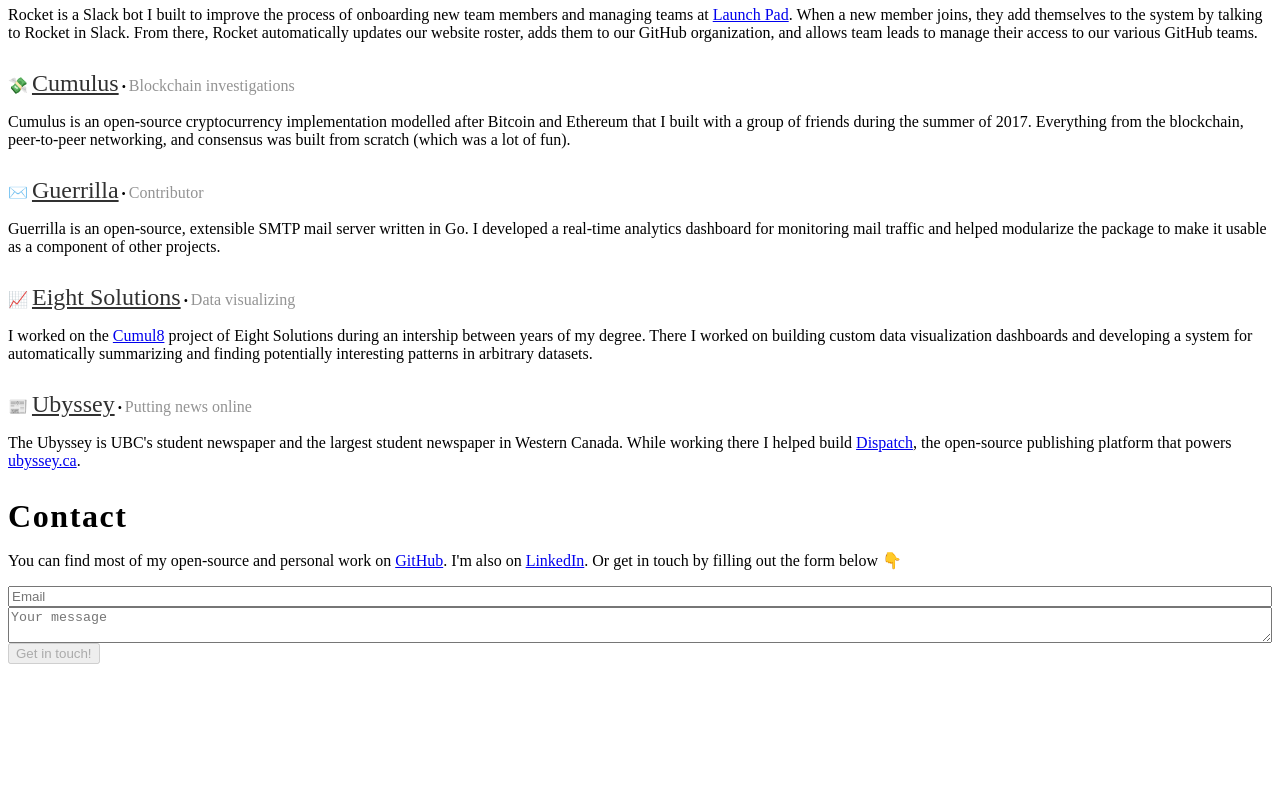
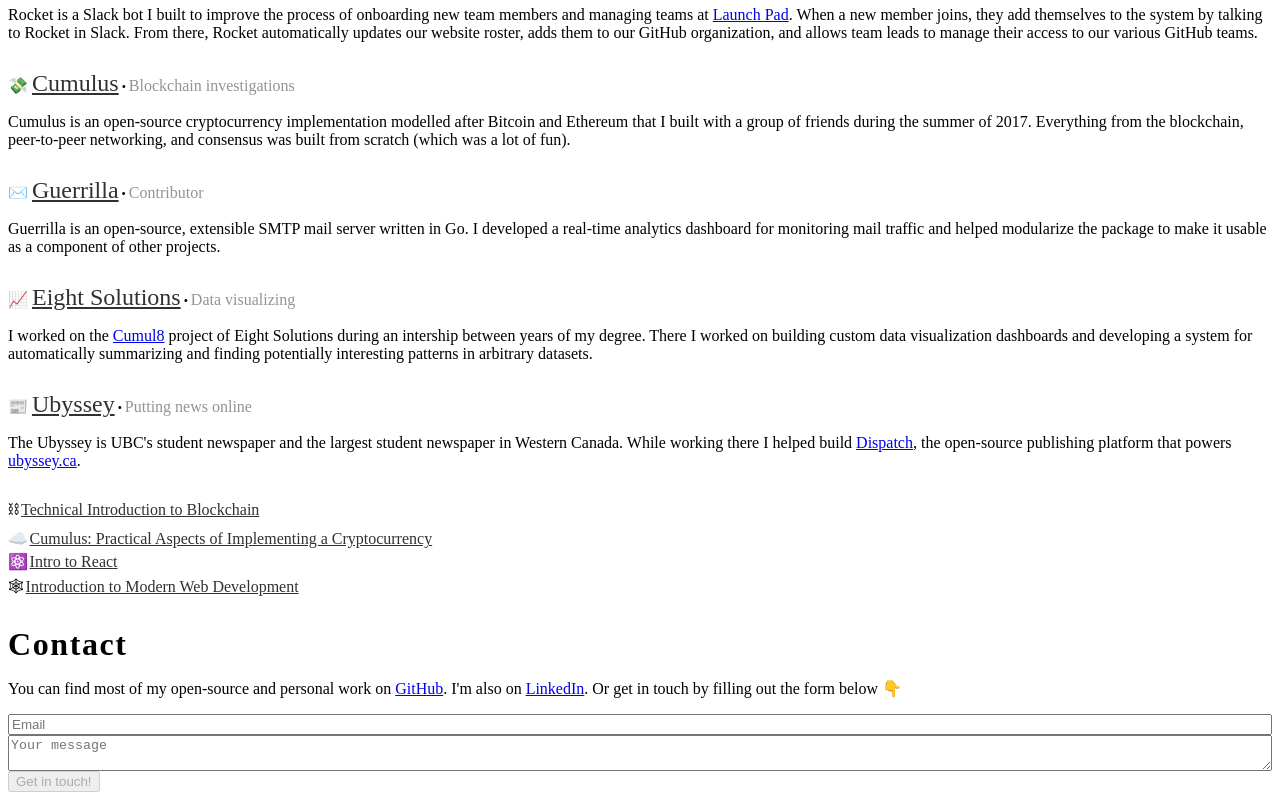
Before and after one commit to jordanschalm/jordanschalm.github.io, a Gatsby site: page / in a window 1280 px wide. Shown: the part 744-1544 px from the top of the page. Before the commit the page ends 1416 px from the top, so only its background shows below. Built offline with nearby package versions, Linux system fonts and the light colour scheme; Gatsby itself is replaced by a stand-in of ours.

Commit message:
Added a component for displaying minor projects. Styling doesn't fit in great right now, so I'll stick it in its own branch for the time being.

```diff
--- /dev/null
+++ b/src/components/MiniProject/index.css
@@ -0,0 +1,12 @@
+.MiniProject {
+  margin-bottom: 0.25rem;
+}
+
+.MiniProject__emoji {
+  margin-right: 0.1rem;
+}
+
+.MiniProject__name {
+  color: rgb(49, 49, 49);
+  font-weight: 400;
+}
--- /dev/null
+++ b/src/components/MiniProject/index.js
@@ -0,0 +1,14 @@
+import React from 'react'
+import Markdown from 'react-markdown'
+import './index.css'
+
+const MiniProject = ({ name, url, emoji }) => (
+  <div className="MiniProject">
+    <span className="MiniProject__emoji">{emoji}</span>
+    <a className="MiniProject__name" href={url}>
+      {name}
+    </a>
+  </div>
+)
+
+export default MiniProject
--- /dev/null
+++ b/src/components/MiniProjectList/index.css
@@ -0,0 +1,3 @@
+.MiniProjectList {
+  margin-bottom: 1.45rem;
+}
--- /dev/null
+++ b/src/components/MiniProjectList/index.js
@@ -0,0 +1,11 @@
+import React from 'react'
+import MiniProject from './../MiniProject'
+import './index.css'
+
+const MiniProjectList = ({ projects }) => (
+  <div className="MiniProjectList">
+    {projects.map(project => <MiniProject key={project.name} {...project} />)}
+  </div>
+)
+
+export default MiniProjectList
--- a/src/data.js
+++ b/src/data.js
@@ -151,6 +151,7 @@
         date: Moment('2018-03-24', DATE_F),
         url:
           'https://docs.google.com/presentation/d/1m_QU1NWzE0yPk7wVUEqBBn_FCTvB4kt52XUupjMihEw/edit?usp=sharing',
+        emoji: '⛓',
         description: `I gave a presentation at UBC Launch Pad Tech Talks about
           the technical details of blockchains.`,
       },
@@ -159,6 +160,7 @@
         date: Moment('2017-11-04', DATE_F),
         url:
           'https://docs.google.com/presentation/d/1h8fB5PGuWnmV33jGY3WWFz9SIDyC9Kx8gVhvqvzBdp8/edit?usp=sharing',
+        emoji: '☁️',
         description: `The Cumulus team gave a presentation detailing the design
           of our cryptocurrency implementation to the UBC Blockchain Club.`,
       },
@@ -167,6 +169,7 @@
         date: Moment('2017-03-27', DATE_F),
         url:
           'https://www.facebook.com/events/676299582548975/permalink/679400582238875/',
+        emoji: '⚛️',
         description: `I presented a technical overview of React, including how
           to target different platforms with Electron and React Native.`,
       },
@@ -175,6 +178,7 @@
         date: Moment('2016-03-04', DATE_F),
         url:
           'https://docs.google.com/presentation/d/1eHXmA_mMeKXemRjTf7ty3h7HCDNUpbJrDxvKmvvZwh0/edit?usp=sharing',
+        emoji: '🕸',
         description: `I presented an interactive workshop at BizHacks 2016
           introducing non-technical students to modern web development tools.`,
       },
--- a/src/pages/index.js
+++ b/src/pages/index.js
@@ -2,6 +2,7 @@
 import Terminal from './../components/Terminal'
 import Preface from './../components/Preface'
 import Header from './../components/Header'
+import MiniProjectList from './../components/MiniProjectList'
 import Project from './../components/Project'
 import Contact from './../components/Contact'
 
@@ -19,6 +20,7 @@
     {data.projects.older.map(project => (
       <Project key={project.name} {...project} />
     ))}
+    <MiniProjectList projects={data.projects.minor} />
     <Header title="Contact" />
     <Contact />
   </div>
```
